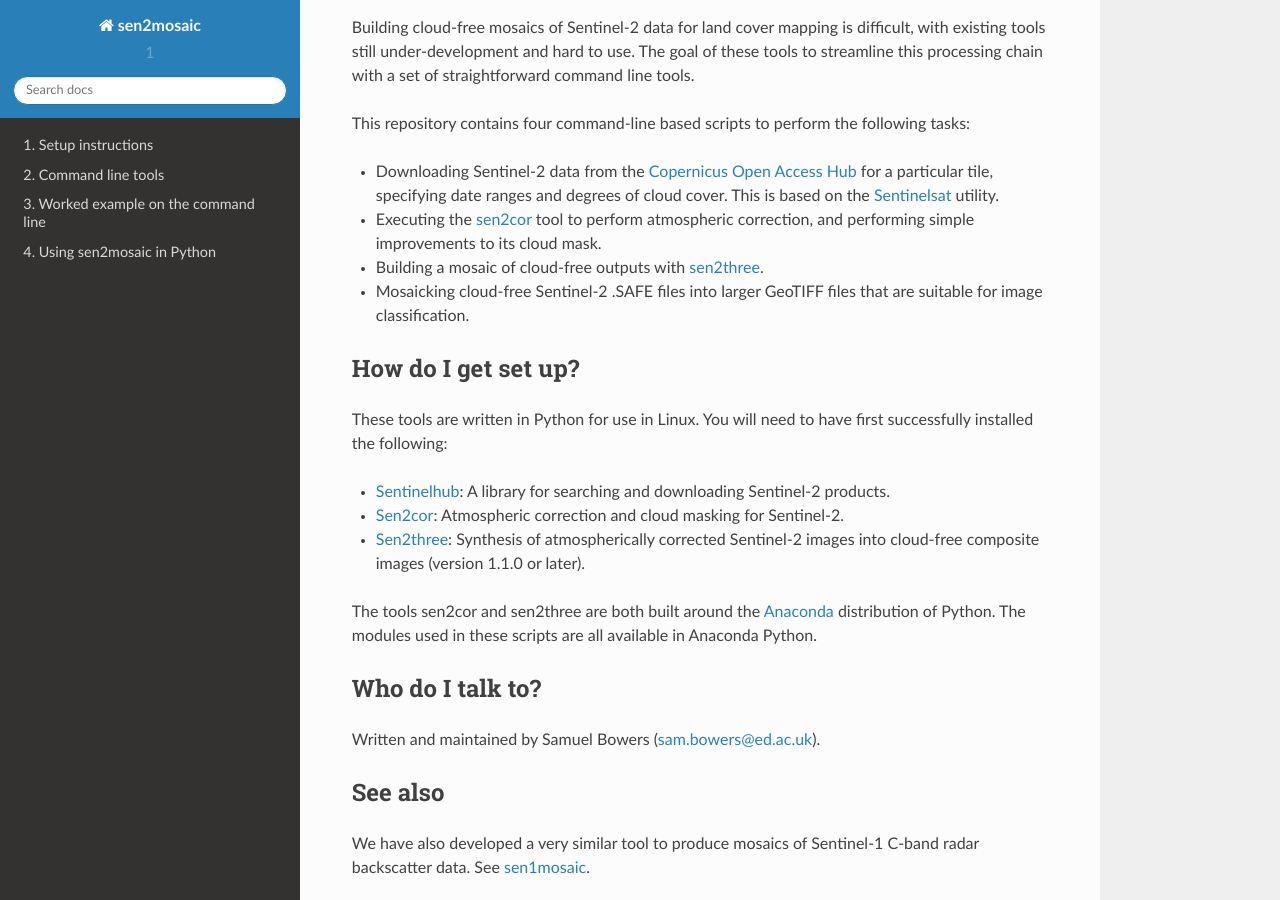
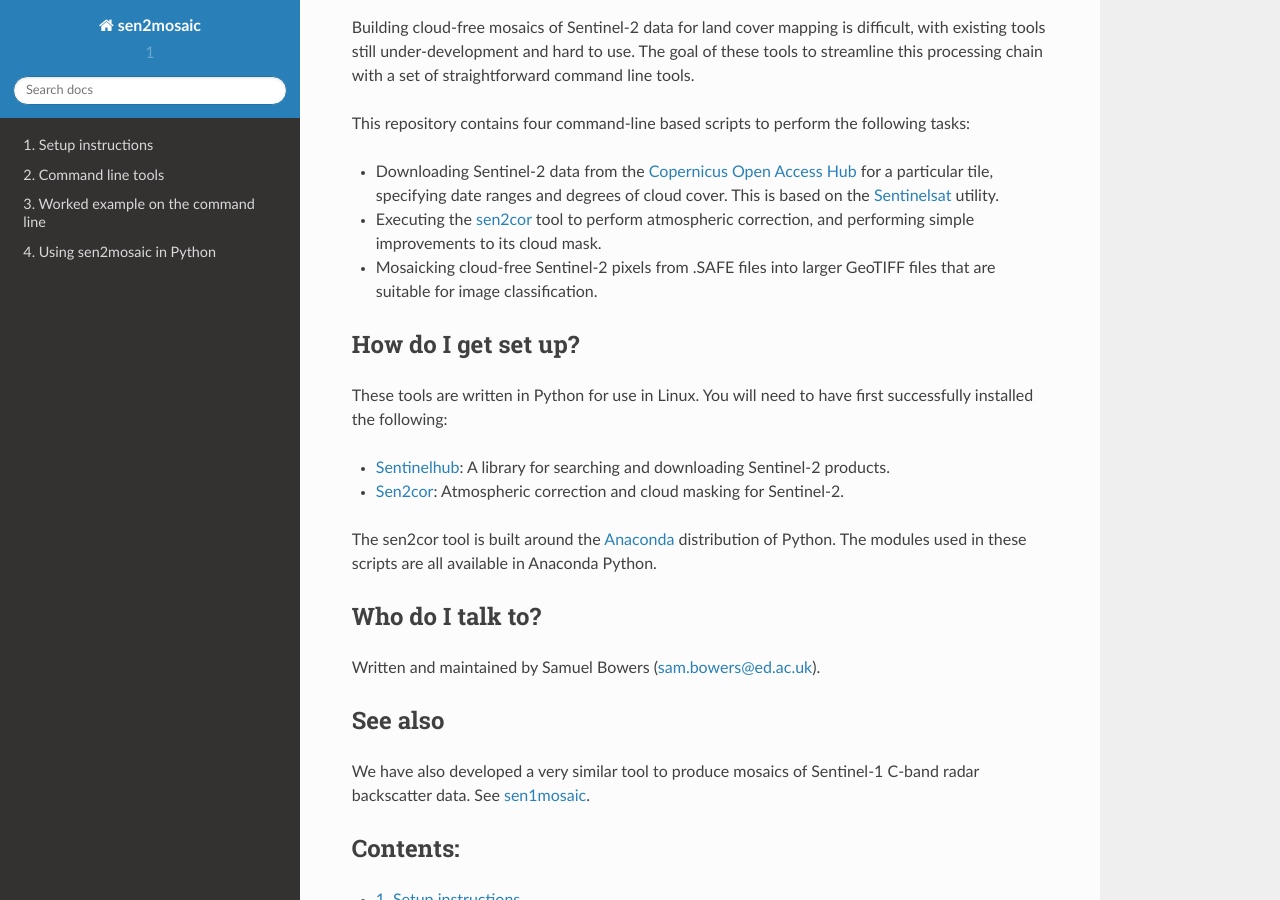
Before and after one commit to smfm-project/sen2mosaic, a Sphinx documentation site: the page built from docs/source/index.rst, in a window 1280 px wide and 900 px high, scrolled down 732 px. Built offline with Sphinx 7.4.7 and the Read the Docs theme 2.0.0, drawn with Linux system fonts in a browser that asks for light colours.

Commit message:
updated docs

```diff
--- a/docs/source/index.rst
+++ b/docs/source/index.rst
@@ -17,8 +17,7 @@ This repository contains four command-line based scripts to perform the followin
 
 * Downloading Sentinel-2 data from the `Copernicus Open Access Hub <https://scihub.copernicus.eu/>`_ for a particular tile, specifying date ranges and degrees of cloud cover. This is based on the `Sentinelsat <https://github.com/sentinelsat/sentinelsat/>`_ utility.
 * Executing the `sen2cor <http://step.esa.int/main/third-party-plugins-2/sen2cor/>`_ tool to perform atmospheric correction, and performing simple improvements to its cloud mask.
-* Building a mosaic of cloud-free outputs with `sen2three <http://step.esa.int/main/third-party-plugins-2/sen2three/>`_.
-* Mosaicking cloud-free Sentinel-2 .SAFE files into larger GeoTIFF files that are suitable for image classification.
+* Mosaicking cloud-free Sentinel-2 pixels from .SAFE files into larger GeoTIFF files that are suitable for image classification.
 
 How do I get set up?
 --------------------
@@ -27,9 +26,8 @@ These tools are written in Python for use in Linux. You will need to have first
 
 * `Sentinelhub <https://github.com/sinergise/sentinelhub>`_: A library for searching and downloading Sentinel-2 products.
 * `Sen2cor <http://step.esa.int/main/third-party-plugins-2/sen2cor/>`_: Atmospheric correction and cloud masking for Sentinel-2.
-* `Sen2three <http://step.esa.int/main/third-party-plugins-2/sen2three/>`_: Synthesis of atmospherically corrected Sentinel-2 images into cloud-free composite images (version 1.1.0 or later).
 
-The tools sen2cor and sen2three are both built around the `Anaconda <https://www.anaconda.com/download/>`_ distribution of Python. The modules used in these scripts are all available in Anaconda Python.
+The sen2cor tool is built around the `Anaconda <https://www.anaconda.com/download/>`_ distribution of Python. The modules used in these scripts are all available in Anaconda Python.
 
 Who do I talk to?
 -----------------
```
